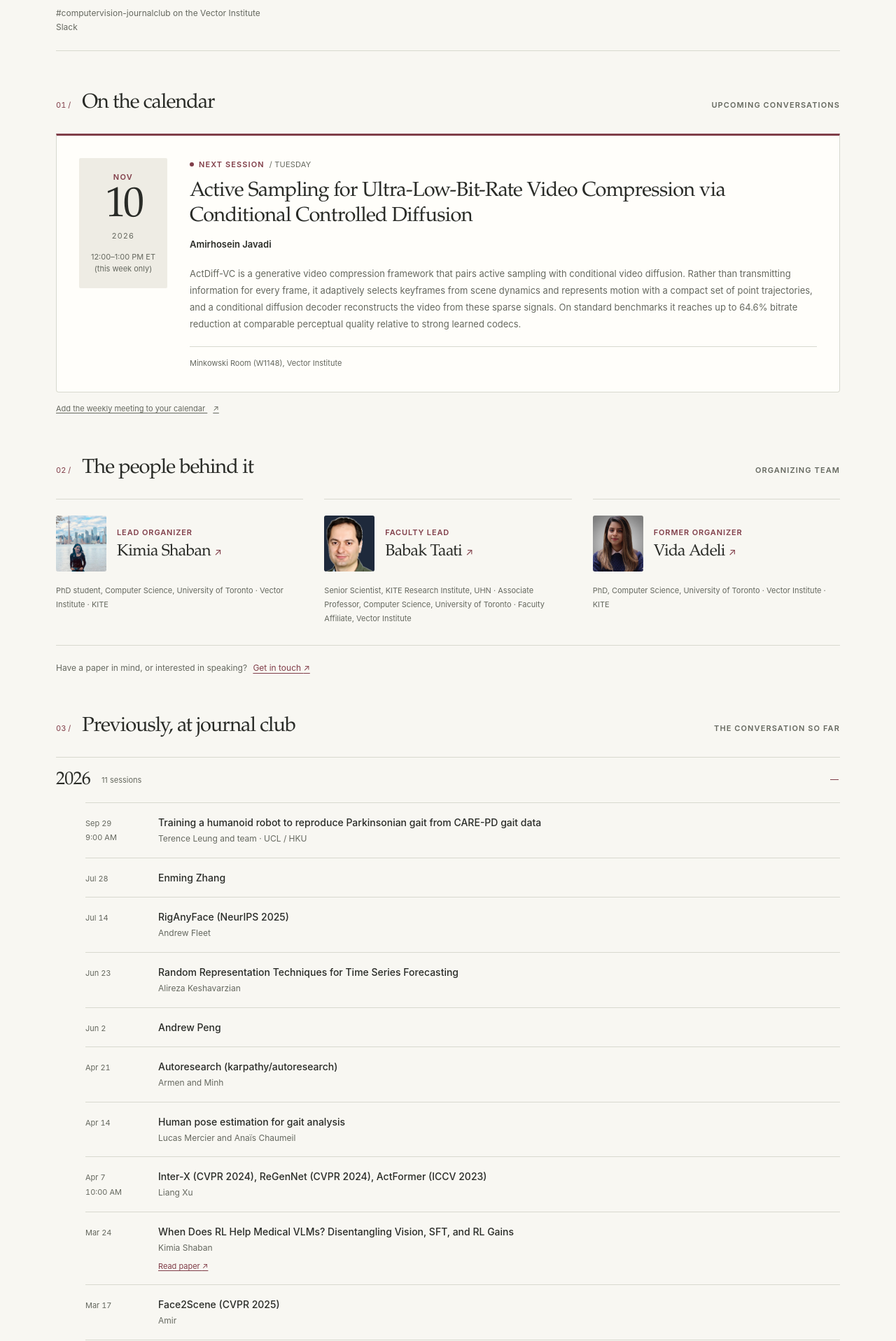
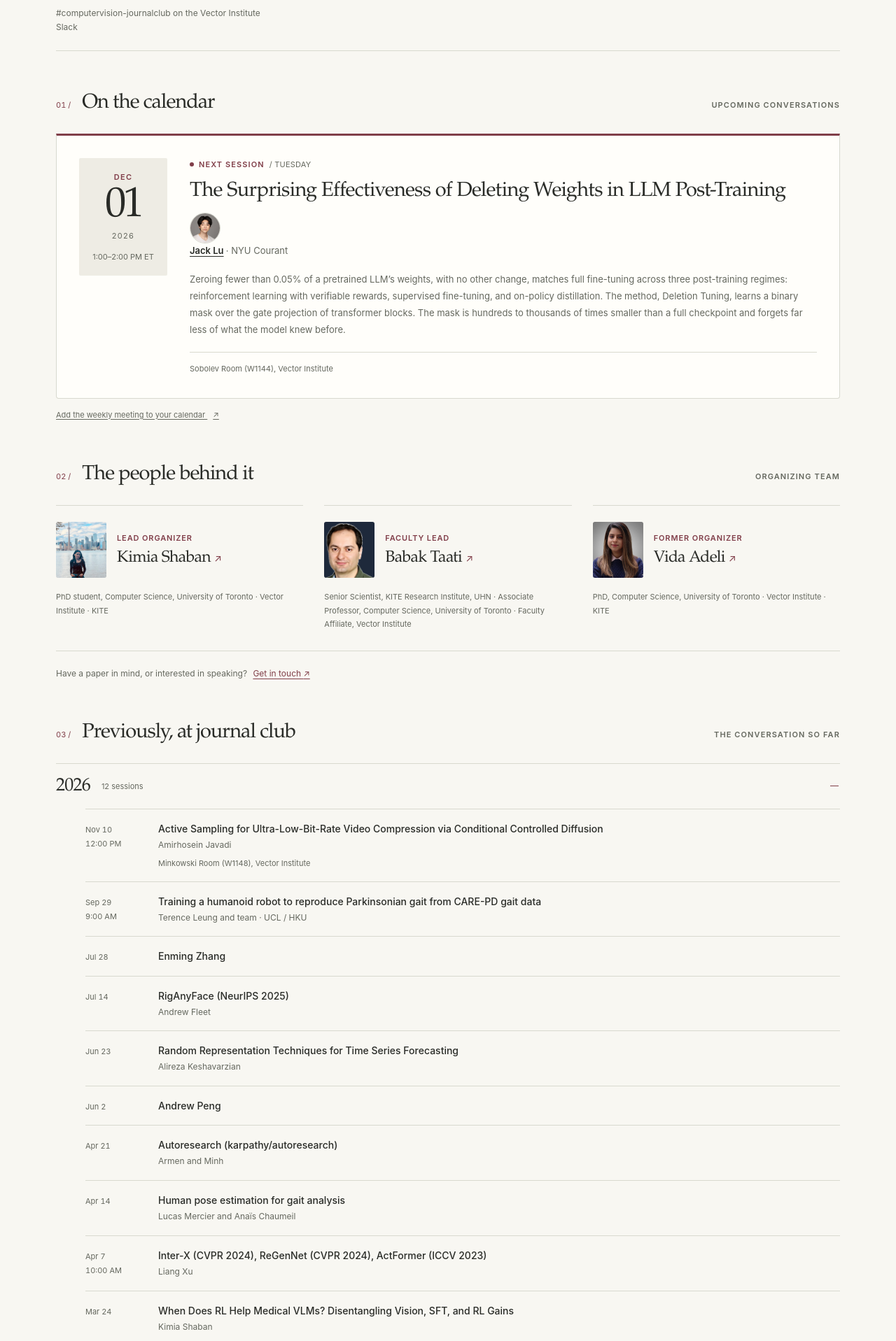
Before and after one commit to TaatiTeam/journal-club, a Jekyll site: the page built from index.html, in a window 1280 px wide. Shown: the part 563-2480 px from the top of the page at 70% size. Built offline with Jekyll 4.4.1, drawn with Linux system fonts in a browser that asks for light colours.

Commit message:
Dec 1: Jack Lu (NYU) on Deletion Tuning; speaker headshots on upcoming sessions; archive Nov 10
Co-Authored-By: Claude Fable 5.1 <noreply@anthropic.com>

```diff
--- a/_data/journal_club.yml
+++ b/_data/journal_club.yml
@@ -83,6 +83,7 @@ organizers:
 #     speaker: Jane Doe
 #     affiliation: University of Toronto
 #     speaker_url: ""
+#     speaker_image: "" # e.g. journal_club/speakers/jane-doe.jpg (put the file in assets/img/journal_club/speakers/)
 #     speaker_email: "" # not shown on the page; makes the speaker a required attendee on the calendar invite
 #     title: "Paper or talk title"
 #     paper: https://arxiv.org/abs/...
@@ -91,50 +92,47 @@ organizers:
 #     time: "" # only if different from the default above
 #     location: "" # e.g. the room, or "Zoom only"
 upcoming:
+  - date: 2026-12-01
+    speaker: Jack Lu
+    affiliation: NYU Courant
+    speaker_url: https://jacklu-me.com
+    speaker_image: journal_club/speakers/jack-lu.jpg
+    title: "The Surprising Effectiveness of Deleting Weights in LLM Post-Training"
+    location: Sobolev Room (W1144), Vector Institute
+    abstract: >
+      Zeroing fewer than 0.05% of a pretrained LLM's weights, with no other
+      change, matches full fine-tuning across three post-training regimes:
+      reinforcement learning with verifiable rewards, supervised fine-tuning,
+      and on-policy distillation. The method, Deletion Tuning, learns a binary
+      mask over the gate projection of transformer blocks. The mask is hundreds
+      to thousands of times smaller than a full checkpoint and forgets far
+      less of what the model knew before.
+    # Used only by tools/announce.py (the weekly email); the page shows `abstract`.
+    abstract_full: >
+      How little of a pretrained large language model (LLM) has to change for
+      it to acquire new capabilities? We find that zeroing fewer than 0.05% of
+      its weights, with no other modification, matches full fine-tuning (FFT)
+      at scale across three LLM post-training regimes: reinforcement learning
+      with verifiable rewards, supervised fine-tuning, and on-policy
+      distillation. Our method, Deletion Tuning, learns a binary mask over the
+      gate projection of transformer blocks. Two practical advantages follow:
+      the trained mask is hundreds to thousands of times smaller than the
+      corresponding FFT checkpoint, and Deletion Tuning forgets far less,
+      which addresses a central challenge in continual learning. Under
+      reinforcement learning, its prior-task accuracy stays near the base
+      level while FFT, LoRA, and random sparse fine-tuning lose up to 5.4
+      points. To understand why masking alone suffices, we analyze the
+      geometry of the learned weight changes under reinforcement learning
+      using stable rank, spectrum drift, and principal-weight overlap. Compared
+      with LoRA and random sparse fine-tuning, Deletion Tuning is closest to
+      FFT across the three measures.
+
+past:
   - date: 2026-11-10
+    time: "12:00 PM"
     speaker: Amirhosein Javadi
     title: "Active Sampling for Ultra-Low-Bit-Rate Video Compression via Conditional Controlled Diffusion"
     location: Minkowski Room (W1148), Vector Institute
-    time: "12:00–1:00 PM ET (this week only)"
-    abstract: >
-      ActDiff-VC is a generative video compression framework that pairs active
-      sampling with conditional video diffusion. Rather than transmitting
-      information for every frame, it adaptively selects keyframes from scene
-      dynamics and represents motion with a compact set of point trajectories,
-      and a conditional diffusion decoder reconstructs the video from these
-      sparse signals. On standard benchmarks it reaches up to 64.6% bitrate
-      reduction at comparable perceptual quality relative to strong learned
-      codecs.
-    # Used only by tools/announce.py (the weekly email); the page shows `abstract`.
-    abstract_full: >
-      Compressing videos at extremely low bitrates presents a fundamental
-      challenge: how can we preserve perceptual quality when only a small
-      amount of information can be transmitted? While diffusion models offer
-      powerful generative priors for reconstructing realistic visual content,
-      effectively guiding their generation with minimal conditioning
-      information remains an open problem.
-
-
-      In this talk, I will present ActDiff-VC, a generative video compression
-      framework that combines active sampling with conditional video
-      diffusion. Instead of transmitting information for every frame, our
-      approach adaptively selects keyframes based on scene dynamics and
-      represents motion using a compact set of informative point
-      trajectories. A conditional diffusion decoder then reconstructs the
-      video from these sparse appearance and motion signals. I will discuss
-      our content-adaptive keyframe selection strategy, budget-aware
-      trajectory selection algorithm, and the integration of sparse motion
-      conditioning into diffusion-based reconstruction.
-
-
-      Experiments on standard video compression benchmarks demonstrate
-      substantial improvements in perceptual quality at ultra-low bitrates,
-      achieving up to 64.6% bitrate reduction at comparable perceptual quality
-      relative to strong learned codecs.
-
-# Past sessions, most recent first. Same fields as `upcoming`. Entries from
-# 2025 onward were copied from the archive on Babak's site.
-past:
   - date: 2026-09-29
     time: "9:00 AM"
     speaker: Terence Leung and team
--- a/_includes/journal_club_session.liquid
+++ b/_includes/journal_club_session.liquid
@@ -6,6 +6,12 @@
 {% assign s_date = s.date | default: '' %}
 {% assign s_time = s.time | default: '' %}
 {% assign s_speaker_url = s.speaker_url | default: '' %}
+{% assign s_image = s.speaker_image | default: '' %}
+{% assign s_image_file = null %}
+{% if include.mode == 'upcoming' and s_image != '' %}
+  {% assign s_image_rel = '/assets/img/' | append: s_image %}
+  {% assign s_image_file = site.static_files | where: 'path', s_image_rel | first %}
+{% endif %}
 {% assign s_affiliation = s.affiliation | default: '' %}
 {% assign s_title = s.title | default: '' %}
 {% assign s_paper = s.paper | default: '' %}
@@ -64,6 +70,17 @@
     </h3>
     {% if s_title != '' or s_affiliation != '' %}
       <p class="jc-speaker">
+        {% if s_image_file %}
+          <img
+            class="jc-speaker-photo"
+            src="{{ s_image_rel | relative_url }}"
+            alt=""
+            width="44"
+            height="44"
+            loading="lazy"
+          >
+        {% endif %}
+        <span>
         {% if s_title != '' %}
           {% if s_speaker_url != '' -%}
             <a href="{{ s_speaker_url | escape }}">{{ s.speaker | escape }}</a>
@@ -77,6 +94,7 @@
             {{- s_affiliation | escape -}}
           </span>
         {%- endif %}
+        </span>
       </p>
     {% endif %}
     {% if s_abstract != '' %}
--- a/assets/css/style.css
+++ b/assets/css/style.css
@@ -400,6 +400,15 @@ h2 {
 .jc-affil {
   color: var(--muted);
   font-weight: 400;
+}
+.jc-speaker-photo {
+  width: 44px;
+  height: 44px;
+  border-radius: 50%;
+  object-fit: cover;
+  vertical-align: middle;
+  margin-right: 10px;
+  border: 1px solid var(--line);
 }
 .jc-abstract {
   margin-top: 18px;
```
Also changed, not shown: assets/img/journal_club/speakers/jack-lu.jpg (added).
